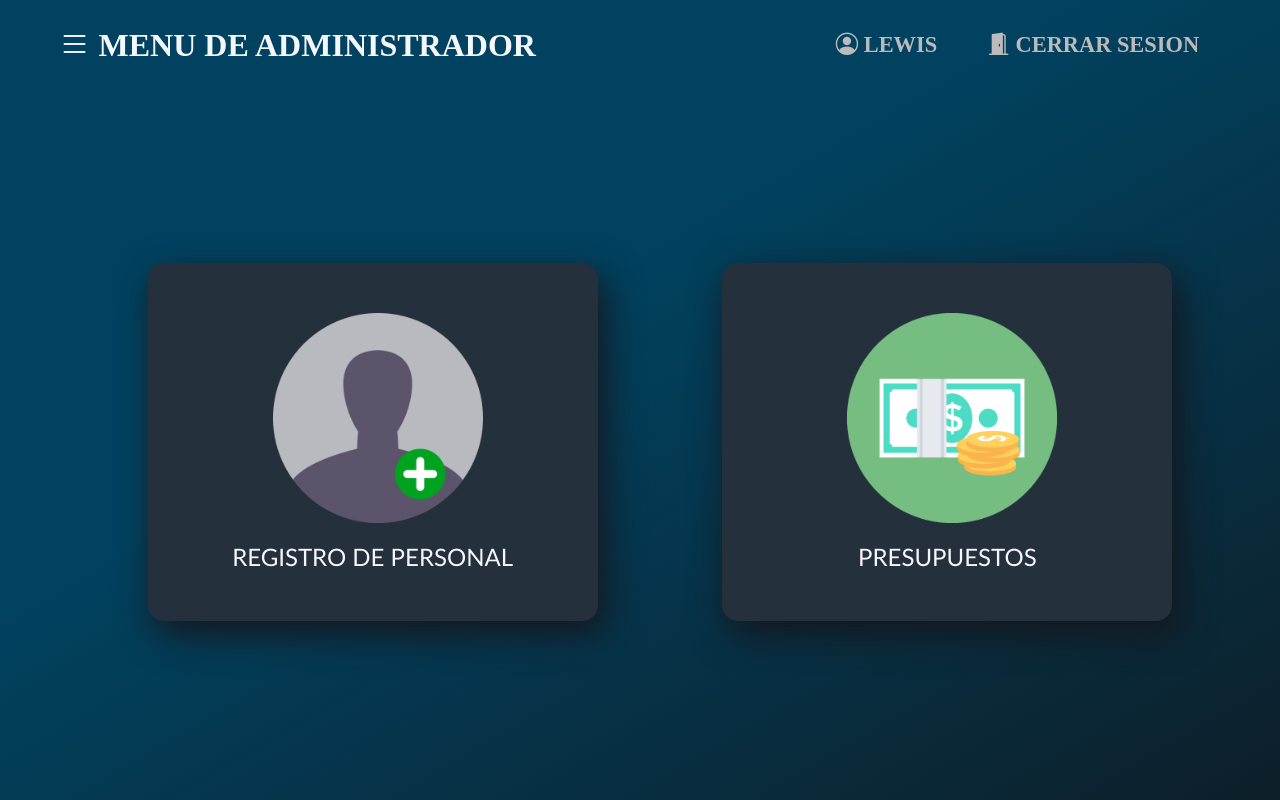
After one commit to LewisFabila/SIPRE-Project-Django, a Django app: page /menu_admin/ in a window 1280 px wide. The commit adds this page. Run offline with Django 5.2, Linux system fonts and the light colour scheme; a user stored in the database is signed in; some web fonts are replaced.

Commit message:
Se agrego un sistema de Login y Logout 04-05-2025

```diff
--- a/SIPRE/SIPRE/urls.py
+++ b/SIPRE/SIPRE/urls.py
@@ -15,10 +15,12 @@ Including another URLconf
     2. Add a URL to urlpatterns:  path('blog/', include('blog.urls'))
 """
 from django.contrib import admin
-from django.urls import path
-from login.views import login
+from django.urls import path, include
+from login.views import login, menu_admin, cerrar_sesion
 
 urlpatterns = [
     path('admin/', admin.site.urls),
-    path('login/', login),
+    path('login/', login, name='login'),
+    path('menu_admin/', menu_admin, name='menu-admin'),
+    path('logout/', cerrar_sesion, name='logout'),
 ]
--- a/SIPRE/login/views.py
+++ b/SIPRE/login/views.py
@@ -1,10 +1,26 @@
-from django.shortcuts import render
-from django.http import HttpResponse
-from django.template.loader import render_to_string
+from django.shortcuts import render, redirect
+from django.contrib.auth import authenticate, login as auth_login, logout
+from django.contrib.auth.decorators import login_required
+
 
 # Create your views here.
 
 def login(request): #First View
-    context = {}  # Contexto vacío o con datos si los necesitas
-    login_render = render_to_string('index.html', context)
-    return HttpResponse(login_render)
+    if request.method == "POST":
+        usuario = request.POST["usuario"]
+        password = request.POST["password"]
+        user = authenticate(request, username=usuario, password=password)
+        if user is not None:
+            auth_login(request, user)
+            return redirect("menu-admin")
+        else:
+            return render(request, "index.html", {"error": "EL NOMBRE DE USUARIO O CONTRASEÑA ES INCORRECTO"})
+    return render(request, "index.html")
+
+@login_required
+def menu_admin(request):
+    return render(request, "menu-admin.html", {"user": request.user})
+
+def cerrar_sesion(request):
+    logout(request)
+    return redirect('/login')
--- /dev/null
+++ b/SIPRE/templates/menu-admin.html
@@ -0,0 +1,34 @@
+{% load static %}
+<!DOCTYPE html>
+<html lang="en">
+    <head>
+        <meta charset="UTF-8">
+        <meta name="viewport" content="width=device-width, initial-scale=1.0">
+        <link rel="stylesheet" href="https://cdn.jsdelivr.net/npm/bootstrap-icons@1.11.3/font/bootstrap-icons.min.css">
+        <link rel="stylesheet" href="{% static 'css/main.css' %}">
+        <link rel="icon" href="{% static 'img/favicon.ico' %}">
+        <title>Menu de Administrador</title>
+    </head>
+
+    <body>
+        <header>
+            <nav>
+                <a class="texto-simple"><i class="bi bi-list"></i> MENU DE ADMINISTRADOR</a>
+                <ul>
+                    {% if request.user.is_authenticated %}
+                    <li><a class="op-texto"><i class="bi bi-person-circle"></i> {{ request.user.username }}</li>
+                    <li><a class="op-texto" href="{% url 'logout' %}"><i class="bi bi-door-open-fill"></i> CERRAR SESION</a></li>
+                    {% else %}
+                    <li><a class="op-texto" href="{% url 'login' %}"><i class="bi bi-box-arrow-in-right"></i> INICIA SESION</a></li>
+                    {% endif %}
+                </ul>
+            </nav>
+        </header>
+        <div>
+            <ul class="contenedor-menu">
+                <li><section class="menu-carta" onclick="location.href='usuarios.php'"><img class="img-align" src="{% static 'img/reg_per.png' %}" width="60%" alt=""><a class="texto-carta">REGISTRO DE PERSONAL</a></section></li>
+                <li><section class="menu-carta" onclick="location.href='menu-admin_historico.php'"><img class="img-align" src="{% static 'img/reg_pre.png' %}" width="60%" alt=""><a class="texto-carta">PRESUPUESTOS</a></section></li>
+            </ul>
+        </div>
+    </body>
+</html>
```
Also changed, not shown: SIPRE/templates/index.html (+6 -14 lines), SIPRE/SIPRE/settings.py (line endings or trailing spaces), SIPRE/db.sqlite3, SIPRE/login/migrations/0001_initial.py (added), SIPRE/login/migrations/0002_delete_customuser.py (added), SIPRE/static/css/main.css (line endings or trailing spaces), SIPRE/static/img/reg_per.png (added), SIPRE/static/img/reg_pre.png (added).
